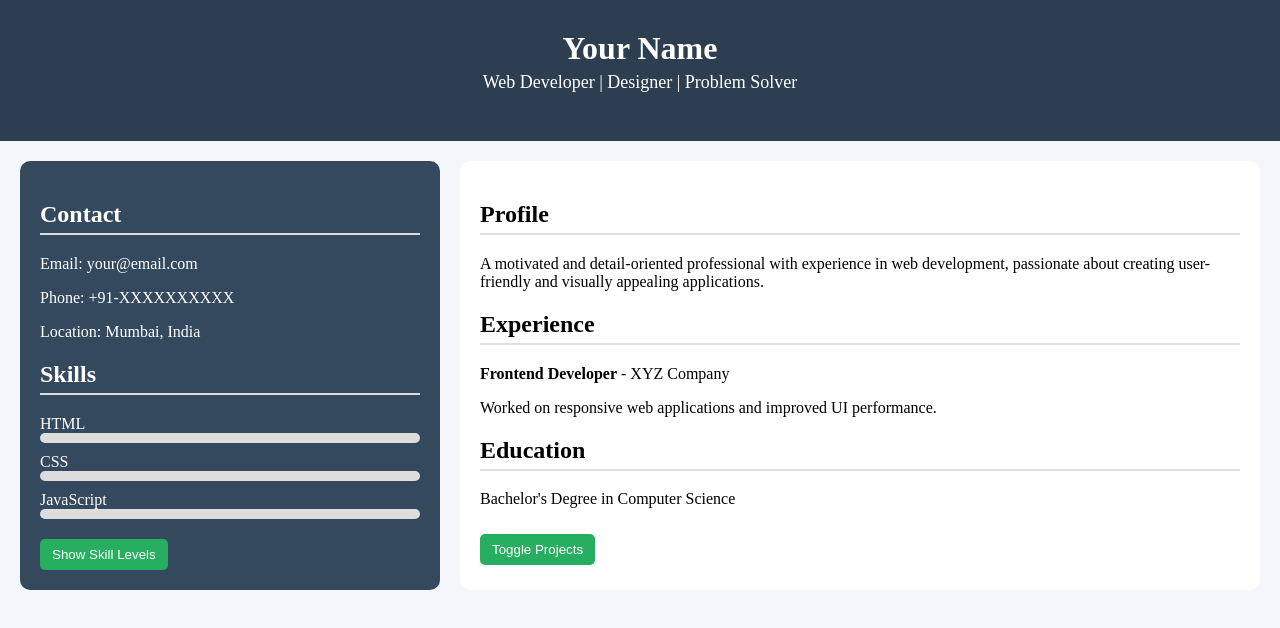
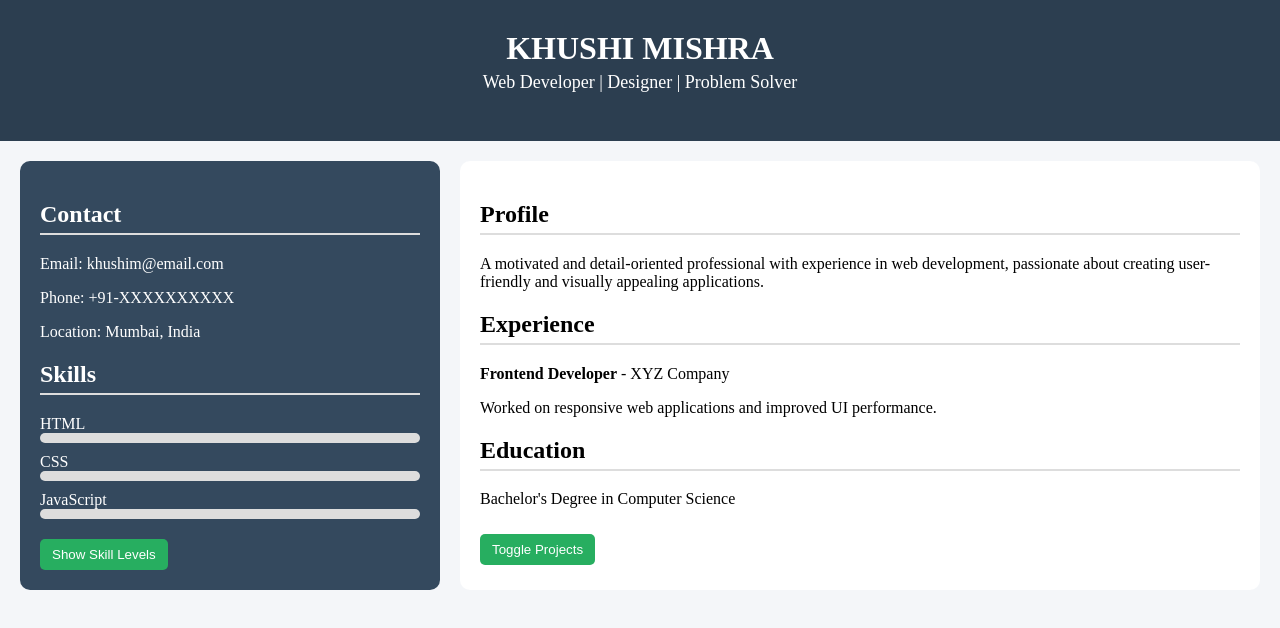
Before and after one commit to khushiimishraa/profile, a plain HTML site: page index.html in a window 1280 px wide. Drawn offline with Linux system fonts and the light colour scheme.

Commit message:
Update index.html

```diff
--- a/index.html
+++ b/index.html
@@ -108,7 +108,7 @@
 <body>
 
 <header>
-    <h1>Your Name</h1>
+    <h1>KHUSHI MISHRA</h1>
     <p>Web Developer | Designer | Problem Solver</p>
 </header>
 
@@ -116,7 +116,7 @@
 
     <div class="left">
         <h2>Contact</h2>
-        <p>Email: your@email.com</p>
+        <p>Email: khushim@email.com</p>
         <p>Phone: +91-XXXXXXXXXX</p>
         <p>Location: Mumbai, India</p>
 
```
